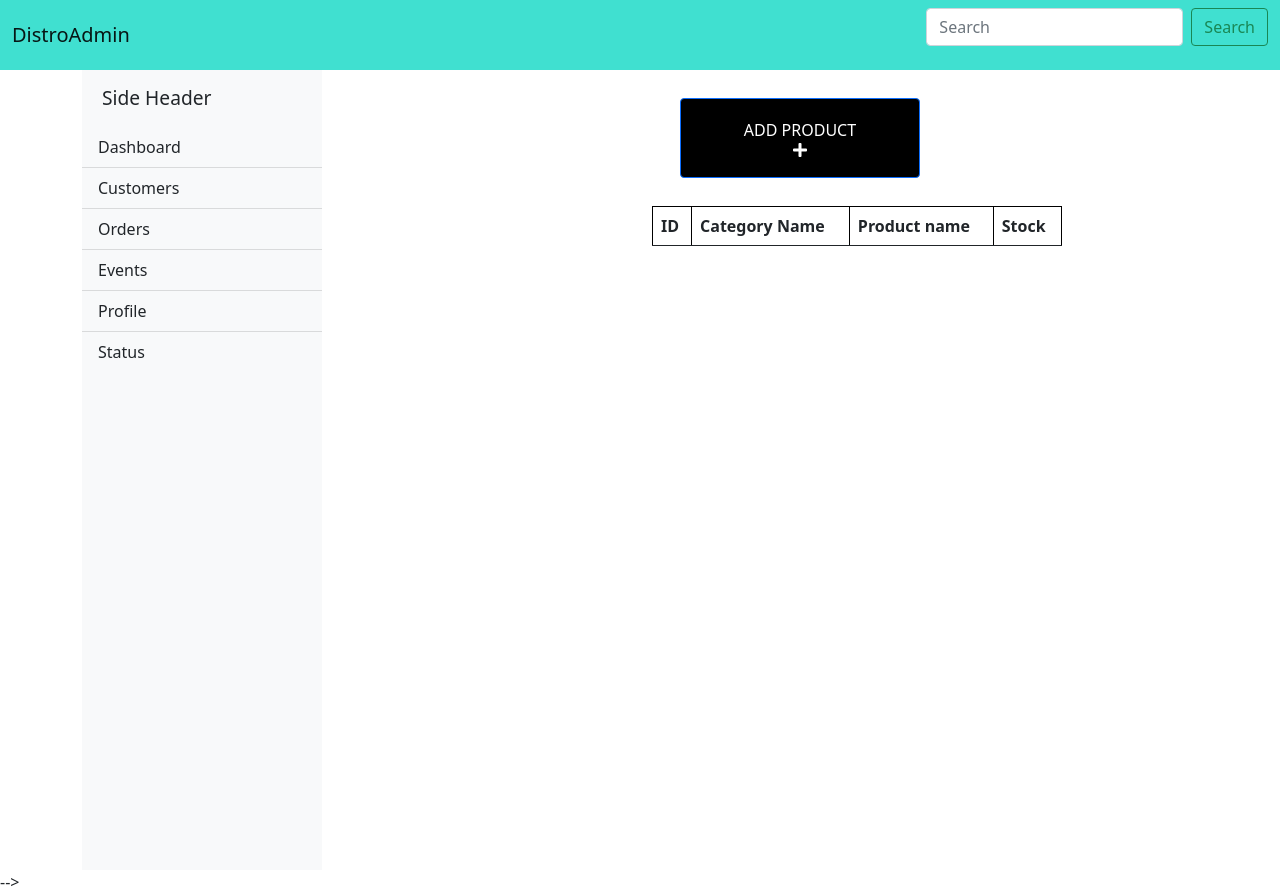
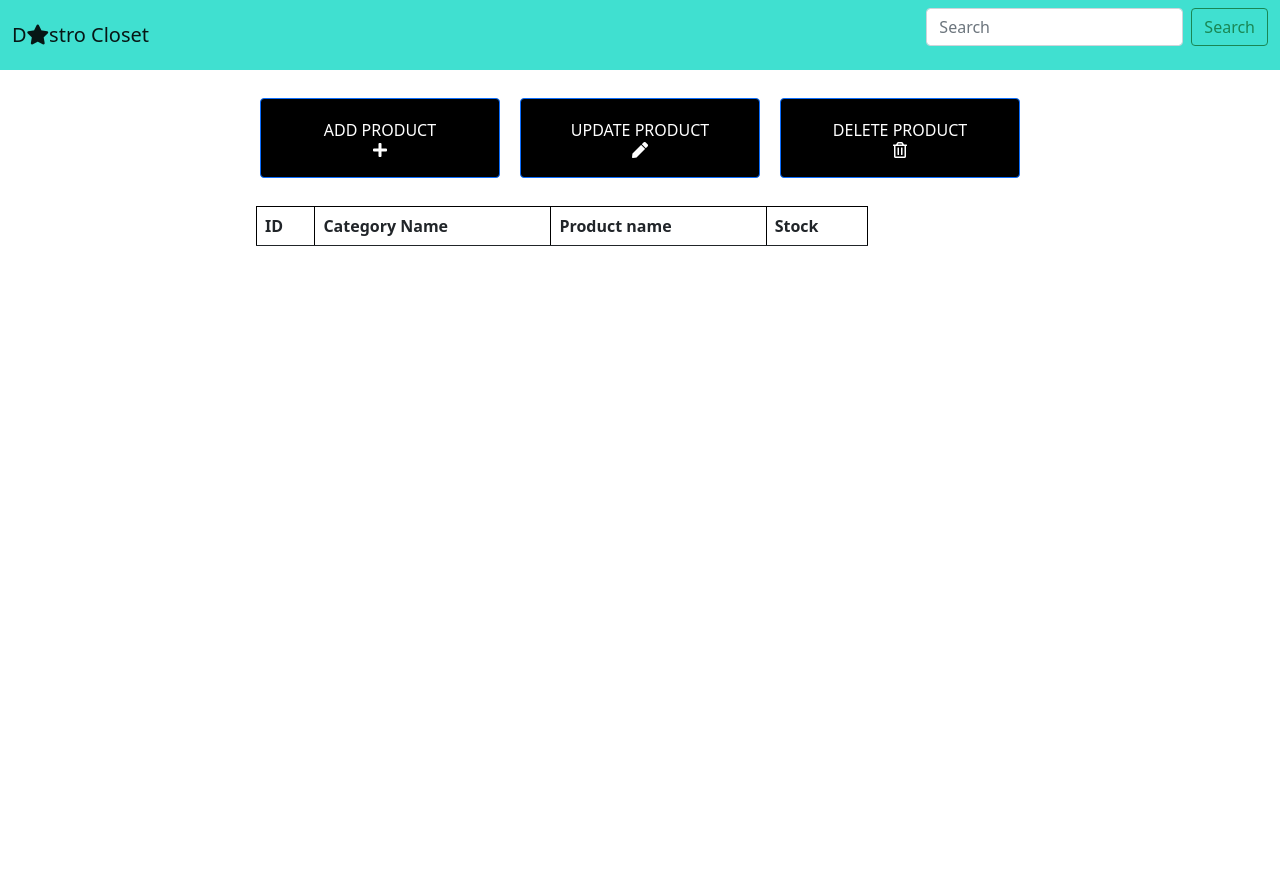
Before and after one commit to philamakye/DistroProject, a PHP site: page /DistroProject/admin.php in a window 1280 px wide. After the commit the page ends 246 px from the top, so only its background shows below. Run offline with PHP 8.4, Linux system fonts and the light colour scheme; lists and menus that the app fills with data are empty.

Commit message:
Update delete

```diff
--- a/front-end/admin.php
+++ b/front-end/admin.php
@@ -2,7 +2,11 @@
   <html>
 
   <head>
-    <title>Admin</title>
+  <meta charset="UTF-8">
+  <meta name="viewport" content="width=device-width, initial-scale=1.0">
+  <meta http-equiv="X-UA-Compatible" content="ie=edge">
+    <title>Distro | Admin</title>
+    <link rel="shortcut icon" href="images/6975.png_860.png" type="image/x-icon">
     <link rel="stylesheet" href="https://use.fontawesome.com/releases/v5.15.3/css/all.css" integrity="sha384-SZXxX4whJ79/gErwcOYf+zWLeJdY/qpuqC4cAa9rOGUstPomtqpuNWT9wdPEn2fk" crossorigin="anonymous">
     <link href="https://cdn.jsdelivr.net/npm/bootstrap@5.0.0-beta2/dist/css/bootstrap.min.css" rel="stylesheet" integrity="sha384-BmbxuPwQa2lc/FVzBcNJ7UAyJxM6wuqIj61tLrc4wSX0szH/Ev+nYRRuWlolflfl" crossorigin="anonymous">
     <link rel="stylesheet" href="css/admin.css">
@@ -16,7 +20,7 @@
           <span class="navbar-toggler-icon"></span>
         </button>
         <div class="collapse navbar-collapse" id="navbarTogglerDemo01">
-          <a class="navbar-brand" href="#">DistroAdmin</a>
+        <a class="navbar-brand" href="index.php">D<i font-size:1em; class="fas fa-star"></i>stro Closet</a>
           <ul class="navbar-nav me-auto mb-2 mb-lg-0">
             <li class="nav-item">
             </li>
@@ -31,7 +35,8 @@
 
     <div class="container">
       <div class="row">
-        <div class="col-sm">
+     <!--
+        <div class="col">
           <div class="d-flex" id="wrapper">
             <div class="bg-light border-right" id="sidebar-wrapper">
               <div class="sidebar-heading">Side Header </div>
@@ -46,17 +51,31 @@
             </div>
           </div>
         </div>
-        <div class="col-sm">
-          <div class="cards_set">
+           -->
+           <div class="col"></div>
+        <div class="col">
+        <div class="col-sm cards_set">
             <center>
               <button type="button" class="btn btn-primary" data-bs-toggle="modal" data-bs-target="#exampleModal">
                 ADD PRODUCT <br>
                 <i class="fas fa-plus"></i>
               </button>
             </center>
+            <center>
+              <button type="button" class="btn btn-primary" data-bs-toggle="modal" data-bs-target="#exampleModal2">
+                UPDATE PRODUCT <br>
+                <i class="fas fa-pen"></i>
+              </button>
+            </center>
+            <center>
+              <button type="button" class="btn btn-primary" data-bs-toggle="modal" data-bs-target="#exampleModal3">
+                DELETE PRODUCT <br>
+                <i class="far fa-trash-alt"></i>
+              </button>
+            </center>
           </div>
-          <div>
-            <table class="table" style="width:75%">
+
+            <table class="table mx-4" style="width:75%" >
               <thead>
                 <tr>
                   <th scope="col">ID</th>
@@ -98,9 +117,10 @@
               </tbody>
             </table>
 
-          </div>
+
 
         </div>
+        <div class="col"></div>
 
       </div>
     </div>
@@ -139,6 +159,57 @@
               </select>
               <br>
               <label for="pname">Product Name: </label><br>
+              <input type="text" id="pname" name="name" required><br>
+
+              <label for="price">Product Price: </label><br>
+              <input type="text" id="price" name="price" required><br>
+
+              <label for="pdesc">Product Description: </label><br>
+              <input type="text" id="pdesc" name="description" required><br>
+
+              <label for="stock">Stock:</label><br>
+              <input type="number" id="stock" name="stock" required><br>
+
+              <label for="c_image">Choose Image:</label><br>
+              <input type="file" name="product_img" accept="image/*" id="c_image"><br>
+
+
+          </div>
+          <div class="modal-footer">
+            <button type="button" class="btn btn-secondary" data-bs-dismiss="modal">Close</button>
+            <button type="submit" class="btn btn-secondary" id='btnSubmit' style="background-color: rgb(61, 61, 182);">Save changes</button>
+          </div>
+          </form>
+        </div>
+      </div>
+    </div>
+
+    <!--Update Modal-->
+    <div class="modal fade" id="exampleModal2" tabindex="-1" aria-labelledby="exampleModalLabel" aria-hidden="true">
+      <div class="modal-dialog">
+        <div class="modal-content">
+          <div class="modal-header">
+            <h5 class="modal-title" id="exampleModalLabel">UPDATE PRODUCT</h5>
+            <button type="button" class="btn-close" data-bs-dismiss="modal" aria-label="Close"></button>
+          </div>
+          <div class="modal-body">
+            <form id="updateProductForm" name="addProductForm" method="POST" enctype="multipart/form-data">
+            <label for="pid">Enter ID of product to update </label><br>
+              <input type="number" id="pid" name="id"><br>
+
+            <label for="cars">Choose a category:</label><br>
+              <select id="categories" name="category_id" required>
+                <option value="1">Health and Beauty</option>
+                <option value="2">Fashion</option>
+                <option value="3">Phones and Tablets</option>
+                <option value="4">Gaming</option>
+                <option value="5">Home and Office</option>
+                <option value="6">Automobile</option>
+                <option value="7">Electronics</option>
+              </select>
+              <br>
+
+              <label for="pname">Product Name: </label><br>
               <input type="text" id="pname" name="name"><br>
 
               <label for="price">Product Price: </label><br>
@@ -154,16 +225,41 @@
               <input type="file" name="product_img" accept="image/*" id="c_image"><br>
 
 
+
           </div>
           <div class="modal-footer">
-            <button type="button" class="btn btn-secondary" data-bs-dismiss="modal">Close</button>
-            <button type="submit" class="btn btn-secondary" id='btnSubmit' style="background-color: rgb(61, 61, 182);">Save changes</button>
+            <button type="submit" class="btn btn-secondary" id='btnSubmit' style="background-color: rgb(61, 61, 182);">Update</button>
           </div>
           </form>
         </div>
       </div>
     </div>
-    -->
+
+    <!-- Delete Modal-->
+    <div class="modal fade" id="exampleModal3" tabindex="-1" aria-labelledby="exampleModalLabel3" aria-hidden="true">
+      <div class="modal-dialog">
+        <div class="modal-content">
+          <div class="modal-header">
+            <h5 class="modal-title" id="exampleModalLabel">DELETE PRODUCT</h5>
+            <button type="button" class="btn-close" data-bs-dismiss="modal" aria-label="Close"></button>
+          </div>
+          <div class="modal-body">
+            <form id="addProductForm" name="addProductForm" method="POST" enctype="multipart/form-data">
+            <center><label for="">Enter ID of product to delete</label></center>
+            <input class="form-control" name="" id="" type="number" placeholder="" aria-label="default input example" required>
+
+
+          </div>
+          <div class="modal-footer">
+
+            <button type="submit" class="btn btn-secondary" id='btnSubmit' style="background-color: rgb(61, 61, 182);">Delete</button>
+          </div>
+          </form>
+        </div>
+      </div>
+    </div>
+
+
 
 
     <script>
```
